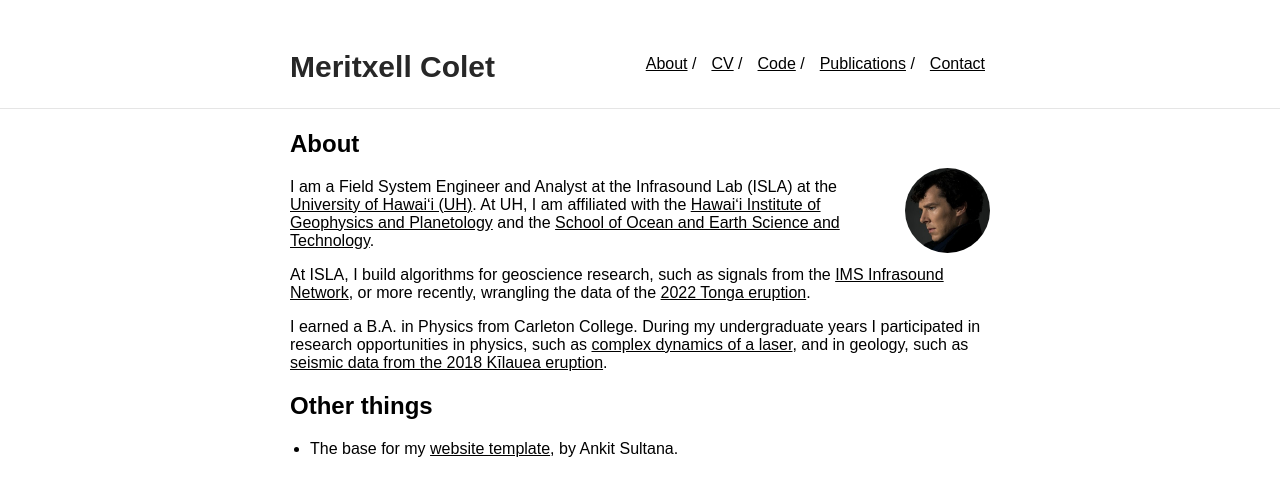
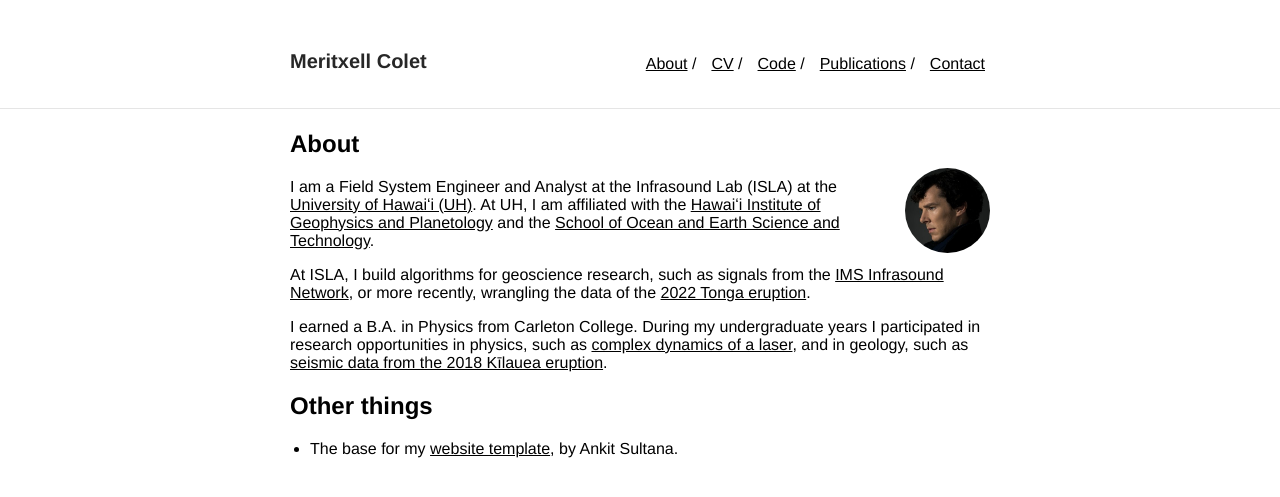
Before and after one commit to MeritxellC/MeritxellC.github.io, a Jekyll site: the page built from index.md, in a window 1280 px wide. Shown: the top 497 px of the page. Built offline with Jekyll 4.4.1, drawn with Linux system fonts in a browser that asks for light colours; our own code applies the rules of GitHub Pages for plain Markdown files.

```diff
--- a/_sass/_style.scss
+++ b/_sass/_style.scss
@@ -11,7 +11,7 @@ html {
 }
 body {
     margin: 0;
-    font-family: "Arial";
+    font-family: "Helvetica";
     height: 100%;
 }
 a {
@@ -33,7 +33,7 @@ hr {
  */
 
 #author-name {
-    font-size: 30px;
+    font-size: 20px;
     color: #272727;
     display: inline-block;
     text-decoration: none;
```
